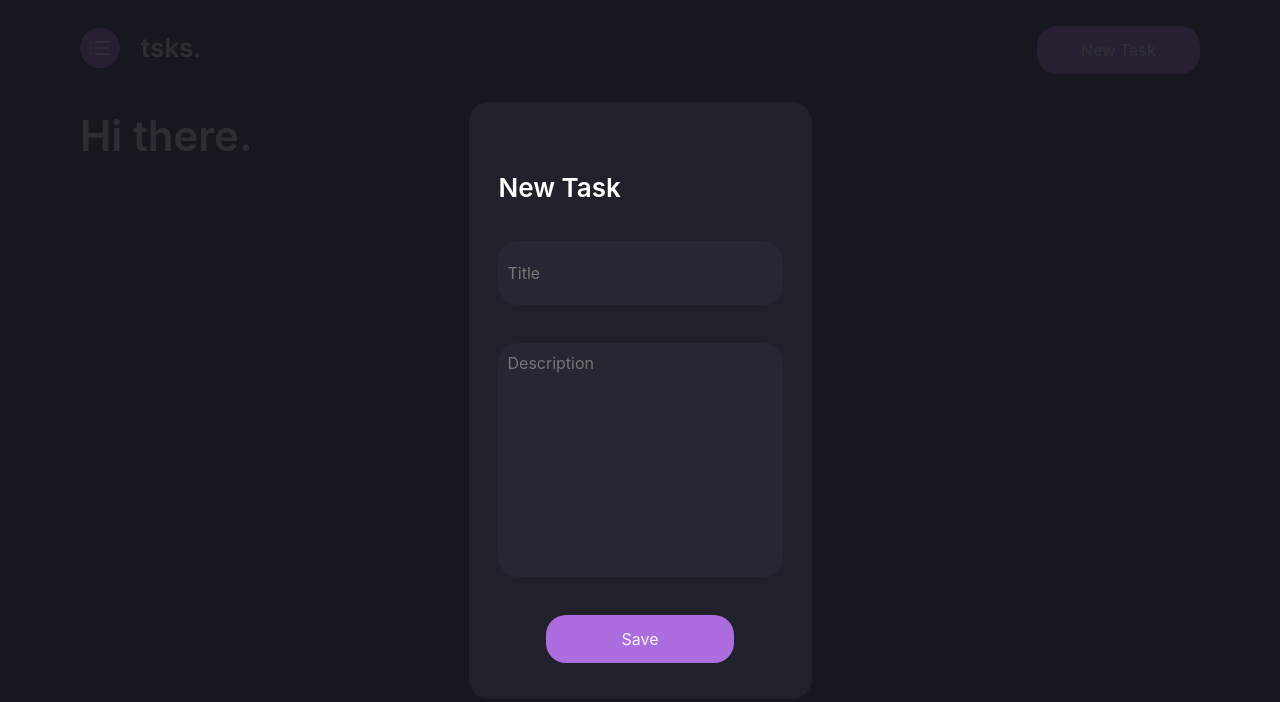
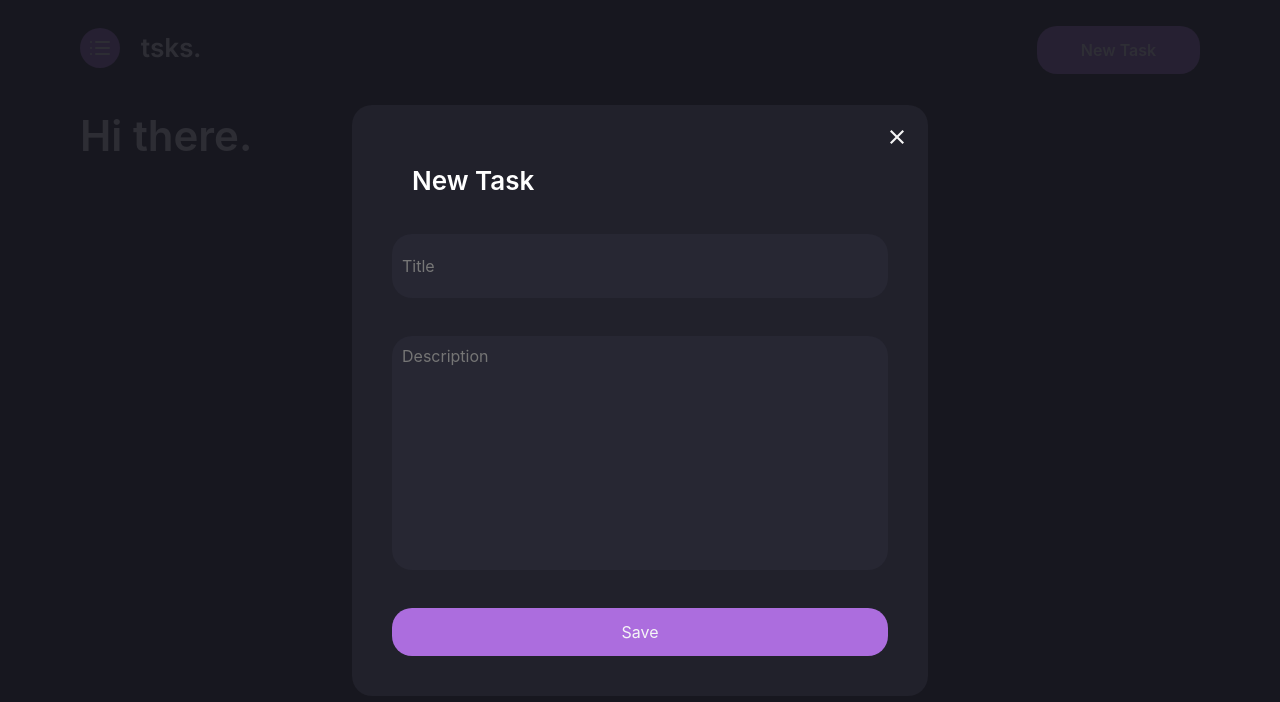
Before and after one commit to bivarz/tsks, a React (Create React App) app: page / in a window 1280 px wide. Both pictures are taken after a click on the button "New Task". Shown: the top 702 px of the page. Built offline with nearby package versions, Linux system fonts and the light colour scheme.

Commit message:
:wrench: creating task list

```diff
--- a/src/components/NewTaskModal/index.tsx
+++ b/src/components/NewTaskModal/index.tsx
@@ -1,5 +1,6 @@
 import React from 'react';
 import Modal from 'react-modal';
+import Vector from '../../assets/Vector.png';
 
 import { Content, Title } from './styles';
 
@@ -18,10 +19,24 @@ const NewTaskModal: React.FC<NewTaskModalProps> = ({ isOpen, onRequestClose }) =
       overlayClassName="react-modal-overlay"
       className="react-modal-content"
     >
+      <button
+        type="button"
+        className="react-modal-close"
+        onClick={onRequestClose}
+      >
+        <img src={Vector} alt="Close Modal" />
+      </button>
       <Title>New Task</Title>
       <Content>
-        <input type="text" placeholder="Title" />
-        <textarea contentEditable={false} className="text-area" placeholder="Description" />
+        <input
+          type="text"
+          placeholder="Title"
+        />
+        <textarea
+          contentEditable={false}
+          className="text-area"
+          placeholder="Description"
+        />
         <button type="button">Save</button>
       </Content>
     </Modal>
--- a/src/components/NewTaskModal/styles.ts
+++ b/src/components/NewTaskModal/styles.ts
@@ -8,11 +8,17 @@ align-items: center;
 justify-content: center;
 
 
+.button-out{
+  display: flex;
+  justify-content:right;
+}
+
   input{
     background: #272733;
     border:none;
     height:64px;
     min-width:285px;
+    width: 100%;
     border-radius:20px;
     margin: 38px 0;
     padding-left: 10px;
@@ -30,6 +36,7 @@ justify-content: center;
     background: #272733;
     border:none;
     min-width:285px;
+    width: 100%;
     min-height:234px;
     border-radius: 20px;
     resize: none;
@@ -48,8 +55,12 @@ justify-content: center;
     font-size:16px;
     color:#F5F5F6;
     font-family: "Inter",-apple-system, BlinkMacSystemFont, 'Segoe UI', Roboto, Oxygen, Ubuntu, Cantarell, 'Open Sans', 'Helvetica Neue', sans-serif;
+
+    @media screen and (min-width: 600px) {
+      width: 100%;
+    }
+
   }
-
 `;
 
 export const Title = styled.h1`
@@ -57,6 +68,6 @@ color:#fff;
 font-size:26px;
 font-weight: 600;
 font-family: "Inter",-apple-system, BlinkMacSystemFont, 'Segoe UI', Roboto, Oxygen, Ubuntu, Cantarell, 'Open Sans', 'Helvetica Neue', sans-serif;
-margin-top:60px;
+margin-top:20px;
 margin-left:20px;
 `;
--- /dev/null
+++ b/src/components/TasksList/styles.ts
@@ -0,0 +1,5 @@
+import styled from 'styled-components';
+
+export const Container = styled.div`
+
+`;
--- a/src/styles/global.ts
+++ b/src/styles/global.ts
@@ -36,7 +36,6 @@ top:0;
 bottom:0;
 left: 0;
 right: 0;
-
 display: flex;
 align-items: center;
 justify-content: center;
@@ -44,10 +43,25 @@ justify-content: center;
 }
 
 .react-modal-content{
+  position: relative;
   background: #21212B;
-  min-width: 343px;
-  min-height: 597px;
+  min-width: 310px;
+  min-height: 497px;
+  max-height: 597px;
   border-radius: 20px;
-  padding:10px;
+  padding:40px 40px;
+
+
+  @media screen and (min-width:600px){
+    min-width: 576px;
+  }
+}
+
+.react-modal-close{
+  position:absolute;
+  right:1.5rem;
+  top:1.5rem;
+  border:0;
+  background: transparent;
 }
 `;
```
Also changed, not shown: src/assets/Vector.png (added).
